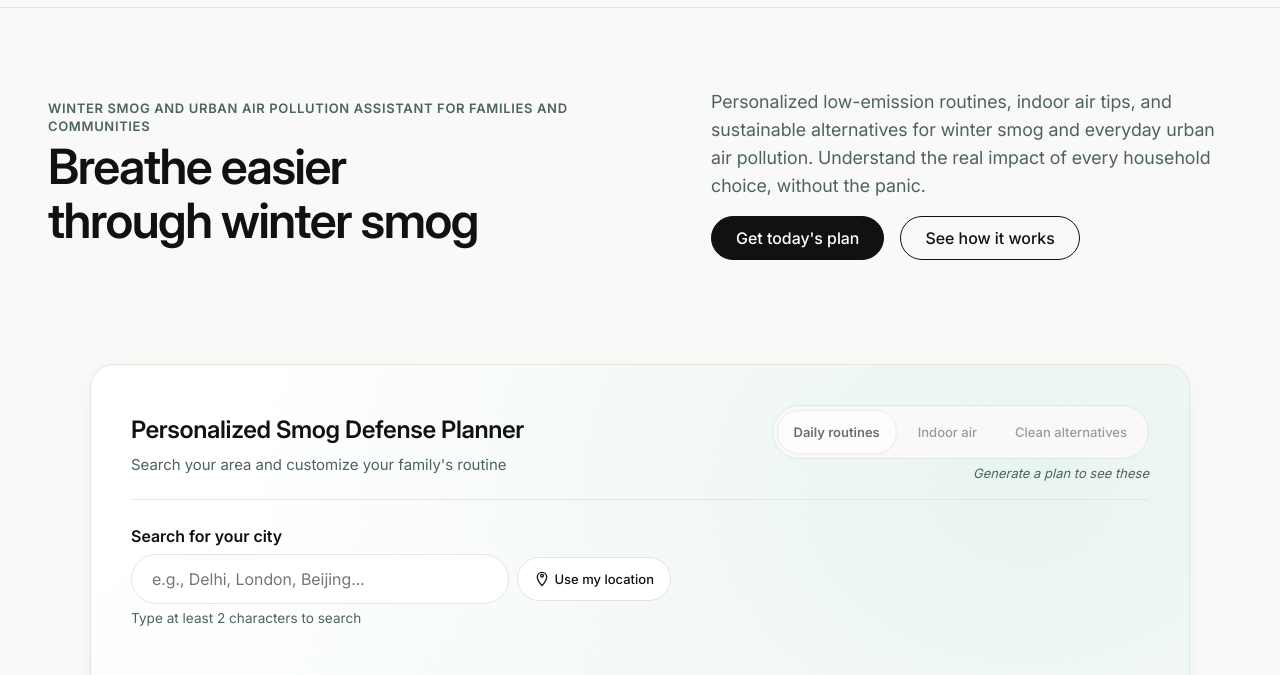
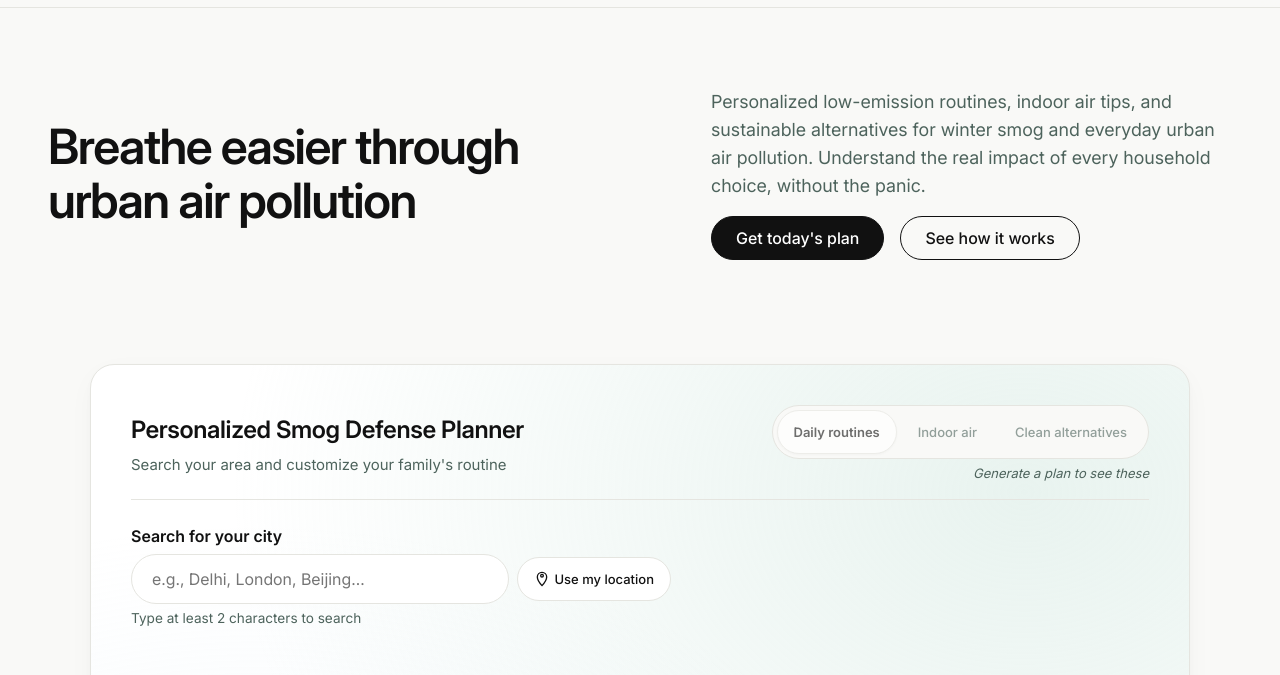
Before and after one commit to ankitgupta77885-droid/urban-air-quality-assistant, a website built with Vite: page index.html in a window 1280 px wide. Shown: the part 57-732 px from the top of the page. Built offline with nearby package versions, Linux system fonts and the light colour scheme.

Commit message:
chore(hero): remove eyebrow banner and update headline to urban air pollution

```diff
--- a/src/web/components/hero.ts
+++ b/src/web/components/hero.ts
@@ -18,12 +18,8 @@ export function renderHero(container: HTMLElement): void {
   const headlineCol = createElement('div', 'hero-headline-col');
   const copyCol = createElement('div', 'hero-copy-col');
 
-  const eyebrow = createElement('p', 'hero-eyebrow');
-  setText(eyebrow, 'Winter smog and urban air pollution assistant for families and communities');
-  headlineCol.appendChild(eyebrow);
-
   const h1 = createElement('h1', 'hero-headline');
-  setText(h1, 'Breathe easier through winter smog');
+  setText(h1, 'Breathe easier through urban air pollution');
   headlineCol.appendChild(h1);
 
   const lead = createElement('p', 'hero-lead');
--- a/src/web/styles/hero.css
+++ b/src/web/styles/hero.css
@@ -22,17 +22,6 @@
   display: flex;
   flex-direction: column;
   gap: var(--space-xs);
-}
-
-.hero-eyebrow {
-  display: inline-block;
-  font-size: var(--font-size-label-md);
-  line-height: var(--line-height-label-md);
-  font-weight: var(--font-weight-semibold);
-  letter-spacing: 0.05em;
-  text-transform: uppercase;
-  color: var(--color-ink-muted);
-  margin: 0;
 }
 
 .hero-headline {
```
Also changed, not shown: docs/DESIGN.md (+1 -1 lines), tests/web/accessibility.test.ts (+2 -5 lines), tests/web/planner.test.ts (+2 -5 lines).
